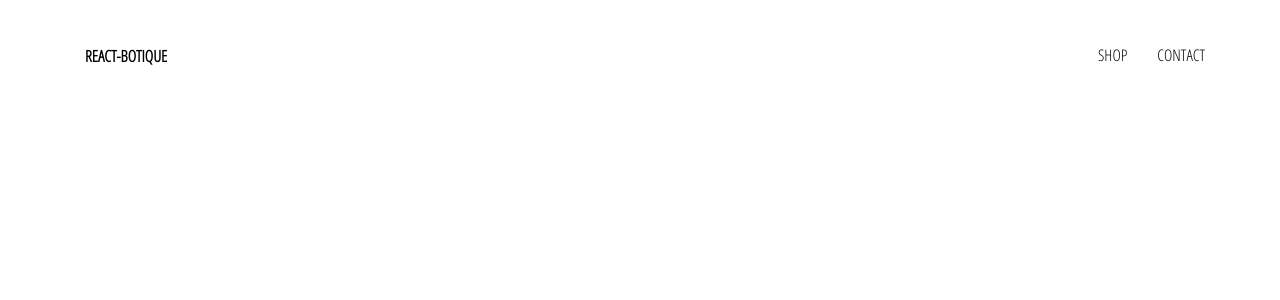
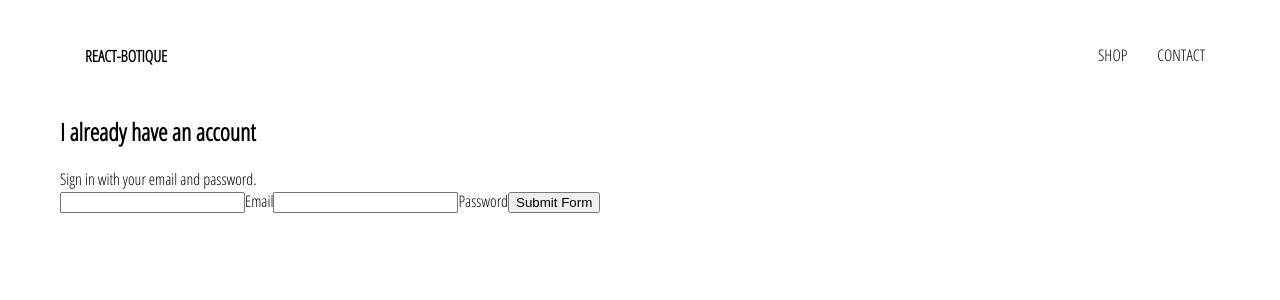
Before and after one commit to NathanielGiron/react-botique, a React (Create React App) app: page /signin in a window 1280 px wide. Shown: the top 300 px of the page. Built offline with nearby package versions, Linux system fonts and the light colour scheme.

Commit message:
added signin component

```diff
--- a/src/App.js
+++ b/src/App.js
@@ -5,6 +5,7 @@ import './App.css';
 
 import HomePage from './pages/homepage/homepage.component';
 import ShopPage from './pages/shop/shop.component';
+import SigninAndSignupPage from './pages/signin-and-signup/signin-and-signup.component';
 import Header from './components/header/header.component';
 
 function App() {
@@ -14,6 +15,7 @@ function App() {
       <Switch>
         <Route exact path='/' component={HomePage} />
         <Route path='/shop' component={ShopPage} />
+        <Route path='/signin' component={SigninAndSignupPage} />
       </Switch>
     </div>
   );
--- /dev/null
+++ b/src/components/signin/signin.component.jsx
@@ -0,0 +1,56 @@
+import React, { Component } from 'react';
+
+import './signin.styles.scss';
+
+class Signin extends Component {
+  constructor(props) {
+    super(props);
+
+    this.state = {
+      email: '',
+      password: ''
+    }
+  }
+
+  handleSubmit = event => {
+    event.preventDefault();
+
+    this.setState({ email: '', password: ''});
+  }
+
+  handleChange = event => {
+    const { value, name } = event.target;
+
+    this.setState({ [name]: value });
+  }
+
+  render() {
+    return(
+      <div className='signin'>
+        <h2>I already have an account</h2>
+        <span>Sign in with your email and password.</span>
+
+        <form onSubmit={this.handleSubmit}>
+          <input
+            type="email"
+            name="email"
+            value={this.state.email}
+            onChange={this.handleChange}
+            required />
+          <label>Email</label>
+          <input
+            type="password"
+            name="email"
+            value={this.state.password}
+            onChange={this.handleChange}
+            required />
+          <label>Password</label>
+
+          <input type="submit" value="Submit Form" />
+        </form>
+      </div>
+    );
+  }
+}
+
+export default Signin;
--- /dev/null
+++ b/src/pages/signin-and-signup/signin-and-signup.component.jsx
@@ -0,0 +1,13 @@
+import React from 'react';
+
+import Signin from '../../components/signin/signin.component';
+
+import './signin-and-signup.styles.scss';
+
+const SigninAndSignupPage = () => (
+  <div className='signin-and-signup'>
+    <Signin />
+  </div>
+);
+
+export default SigninAndSignupPage;
```
Also changed, not shown: src/components/form-input/form-input.component.jsx (added), src/components/form-input/form-input.styles.scss (added), src/components/signin/signin.styles.scss (added), src/pages/signin-and-signup/signin-and-signup.styles.scss (added).
